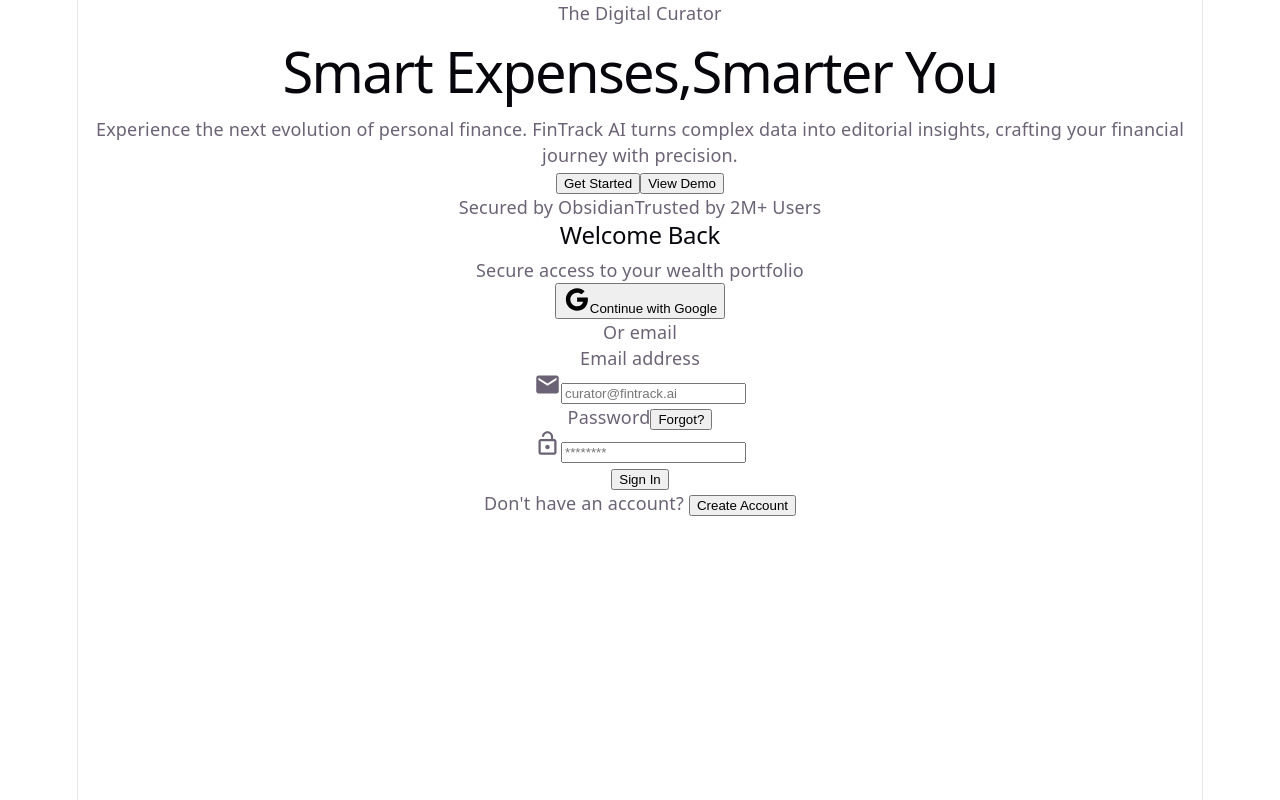
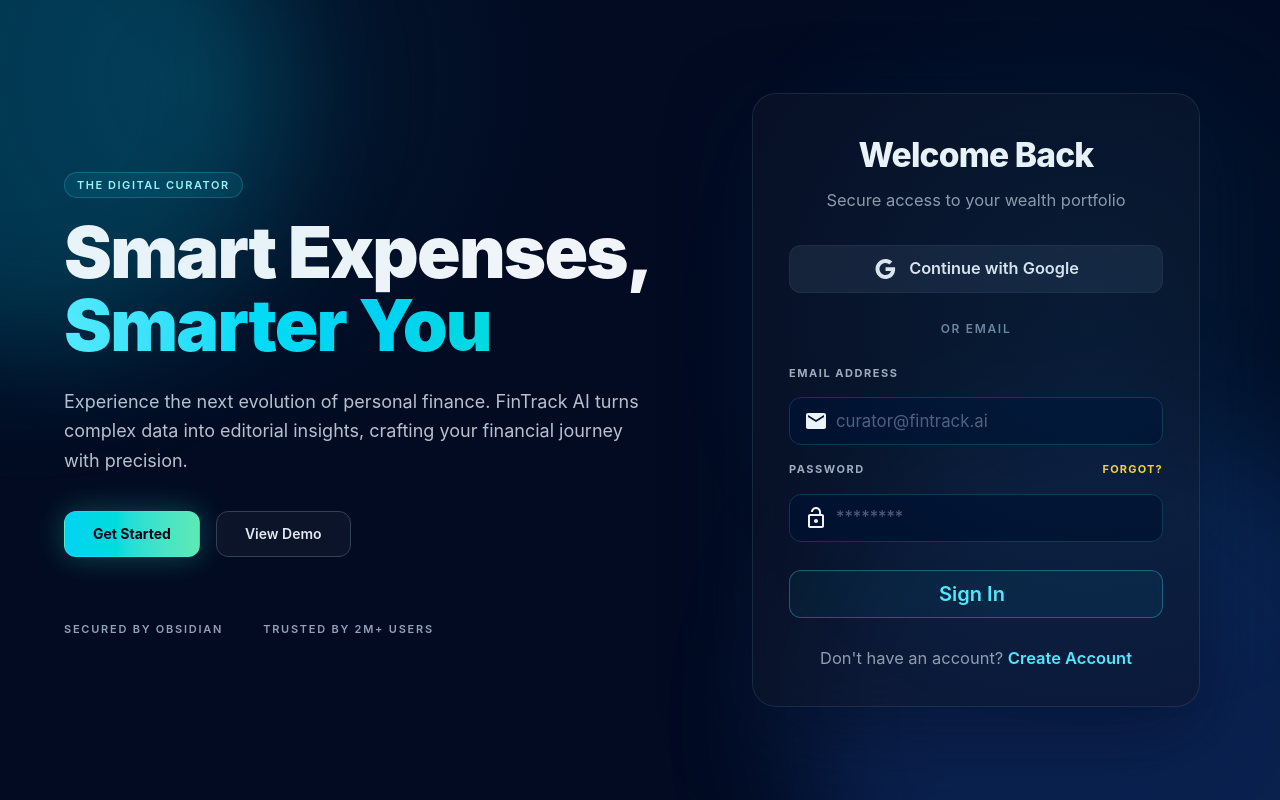
Before and after one commit to Chu29/fintrack-ai, a React (Vite) app in the folder client/: page / in a window 1280 px wide. Built offline with nearby package versions, Linux system fonts and the light colour scheme.

Commit message:
feat: remove unused App.css and update index.css with new dashboard theme variables

```diff
--- a/client/src/index.css
+++ b/client/src/index.css
@@ -1,111 +1,81 @@
-:root {
-  --text: #6b6375;
-  --text-h: #08060d;
-  --bg: #fff;
-  --border: #e5e4e7;
-  --code-bg: #f4f3ec;
-  --accent: #aa3bff;
-  --accent-bg: rgba(170, 59, 255, 0.1);
-  --accent-border: rgba(170, 59, 255, 0.5);
-  --social-bg: rgba(244, 243, 236, 0.5);
-  --shadow:
-    rgba(0, 0, 0, 0.1) 0 10px 15px -3px, rgba(0, 0, 0, 0.05) 0 4px 6px -2px;
+@import 'tailwindcss';
 
-  --sans: system-ui, 'Segoe UI', Roboto, sans-serif;
-  --heading: system-ui, 'Segoe UI', Roboto, sans-serif;
-  --mono: ui-monospace, Consolas, monospace;
+@theme {
+  --color-dashboard-page: #081120;
+  --color-dashboard-sidebar: rgb(8 16 29 / 0.9);
+  --color-dashboard-card: rgb(15 24 42 / 0.9);
+  --color-dashboard-elevated: rgb(13 22 39 / 0.88);
+  --color-dashboard-inner: rgb(18 29 49 / 0.84);
+  --color-dashboard-profile: rgb(13 23 38 / 0.8);
+  --color-dashboard-control: rgb(15 23 40 / 0.9);
+  --color-dashboard-segmented: #121b2e;
+  --color-dashboard-segmented-active: #273449;
+  --color-dashboard-nav-active: #0f1a2d;
+  --color-dashboard-nav-hover: #0f1827;
+  --color-dashboard-alert-button: #1d2438;
+  --color-dashboard-alert-button-hover: #242c43;
+  --color-dashboard-ring-inner: #10192b;
+  --color-dashboard-income-bg: #12312d;
+  --color-dashboard-expense-bg: #102838;
+  --color-dashboard-ink: #09111f;
 
-  font: 18px/145% var(--sans);
-  letter-spacing: 0.18px;
-  color-scheme: light dark;
-  color: var(--text);
-  background: var(--bg);
-  font-synthesis: none;
-  text-rendering: optimizeLegibility;
-  -webkit-font-smoothing: antialiased;
-  -moz-osx-font-smoothing: grayscale;
+  --color-dashboard-accent: #35d3cb;
+  --color-dashboard-accent-strong: #39d6cf;
+  --color-dashboard-accent-end: #28c9c0;
+  --color-dashboard-accent-hover-start: #4ce0d8;
+  --color-dashboard-accent-hover-end: #36d7ce;
+  --color-dashboard-accent-soft: #64e2db;
+  --color-dashboard-progress-end: #4bd6a8;
 
-  @media (max-width: 1024px) {
-    font-size: 16px;
+  --color-dashboard-amber: #ffbc5a;
+  --color-dashboard-amber-soft: #f6c77f;
+  --color-dashboard-amber-text: #f4bf77;
+  --color-dashboard-amber-button: #f2c27f;
+  --color-dashboard-on-amber: #2b1d10;
+
+  --color-dashboard-border: rgb(255 255 255 / 0.06);
+  --color-dashboard-border-soft: rgb(255 255 255 / 0.05);
+  --color-dashboard-border-hover: #22354d;
+  --color-dashboard-alert-border: #3c4764;
+  --color-dashboard-advice-border: #624820;
+  --color-dashboard-amber-border: #7a6130;
+
+  --shadow-dashboard-card: 0 18px 46px rgba(2, 8, 18, 0.34);
+  --shadow-dashboard-panel: 0 24px 56px rgba(2, 8, 18, 0.34);
+  --shadow-dashboard-alert: 0 24px 56px rgba(8, 10, 18, 0.34);
+  --shadow-dashboard-advice: 0 18px 46px rgba(14, 9, 6, 0.34);
+  --shadow-dashboard-accent: 0 14px 30px rgba(53, 211, 203, 0.24);
+  --shadow-dashboard-accent-fab: 0 14px 30px rgba(53, 211, 203, 0.28);
+  --shadow-dashboard-amber: 0 8px 24px rgba(255, 188, 90, 0.24);
+  --shadow-dashboard-inset: inset 0 0 0 1px rgba(53, 211, 203, 0.08);
+  --shadow-dashboard-focus: 0 0 0 3px rgba(53, 211, 203, 0.08);
+
+  --radius-dashboard-card: 24px;
+  --radius-dashboard-panel: 28px;
+}
+
+@layer utilities {
+  .bg-dashboard-dots {
+    background-image: radial-gradient(rgba(148, 163, 184, 0.24) 1px, transparent 1px);
+    background-size: 16px 16px;
+  }
+
+  .bg-dashboard-glow {
+    background-image:
+      radial-gradient(circle at top left, rgba(53, 211, 203, 0.11), transparent 24%),
+      radial-gradient(circle at top right, rgba(115, 104, 255, 0.14), transparent 20%),
+      radial-gradient(circle at bottom, rgba(12, 20, 34, 0), rgba(8, 17, 32, 0.95));
+  }
+
+  .bg-dashboard-alert-gradient {
+    background-image: linear-gradient(180deg, rgba(53, 61, 86, 0.97), rgba(45, 52, 77, 0.99));
+  }
+
+  .bg-dashboard-advice-gradient {
+    background-image: linear-gradient(180deg, rgba(40, 33, 26, 0.96), rgba(30, 25, 22, 0.98));
+  }
+
+  .bg-dashboard-avatar {
+    background-image: linear-gradient(135deg, var(--color-dashboard-amber), var(--color-dashboard-accent));
   }
 }
-
-@media (prefers-color-scheme: dark) {
-  :root {
-    --text: #9ca3af;
-    --text-h: #f3f4f6;
-    --bg: #16171d;
-    --border: #2e303a;
-    --code-bg: #1f2028;
-    --accent: #c084fc;
-    --accent-bg: rgba(192, 132, 252, 0.15);
-    --accent-border: rgba(192, 132, 252, 0.5);
-    --social-bg: rgba(47, 48, 58, 0.5);
-    --shadow:
-      rgba(0, 0, 0, 0.4) 0 10px 15px -3px, rgba(0, 0, 0, 0.25) 0 4px 6px -2px;
-  }
-
-  #social .button-icon {
-    filter: invert(1) brightness(2);
-  }
-}
-
-body {
-  margin: 0;
-}
-
-#root {
-  width: 1126px;
-  max-width: 100%;
-  margin: 0 auto;
-  text-align: center;
-  border-inline: 1px solid var(--border);
-  min-height: 100svh;
-  display: flex;
-  flex-direction: column;
-  box-sizing: border-box;
-}
-
-h1,
-h2 {
-  font-family: var(--heading);
-  font-weight: 500;
-  color: var(--text-h);
-}
-
-h1 {
-  font-size: 56px;
-  letter-spacing: -1.68px;
-  margin: 32px 0;
-  @media (max-width: 1024px) {
-    font-size: 36px;
-    margin: 20px 0;
-  }
-}
-h2 {
-  font-size: 24px;
-  line-height: 118%;
-  letter-spacing: -0.24px;
-  margin: 0 0 8px;
-  @media (max-width: 1024px) {
-    font-size: 20px;
-  }
-}
-p {
-  margin: 0;
-}
-
-code,
-.counter {
-  font-family: var(--mono);
-  display: inline-flex;
-  border-radius: 4px;
-  color: var(--text-h);
-}
-
-code {
-  font-size: 15px;
-  line-height: 135%;
-  padding: 4px 8px;
-  background: var(--code-bg);
-}
```
Also changed, not shown: client/src/App.css (deleted, +0 -184 lines).
